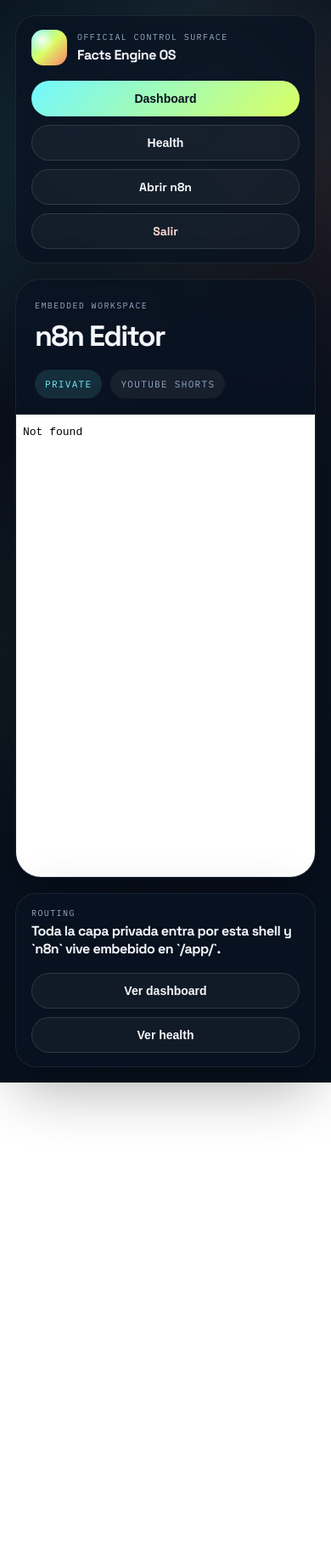
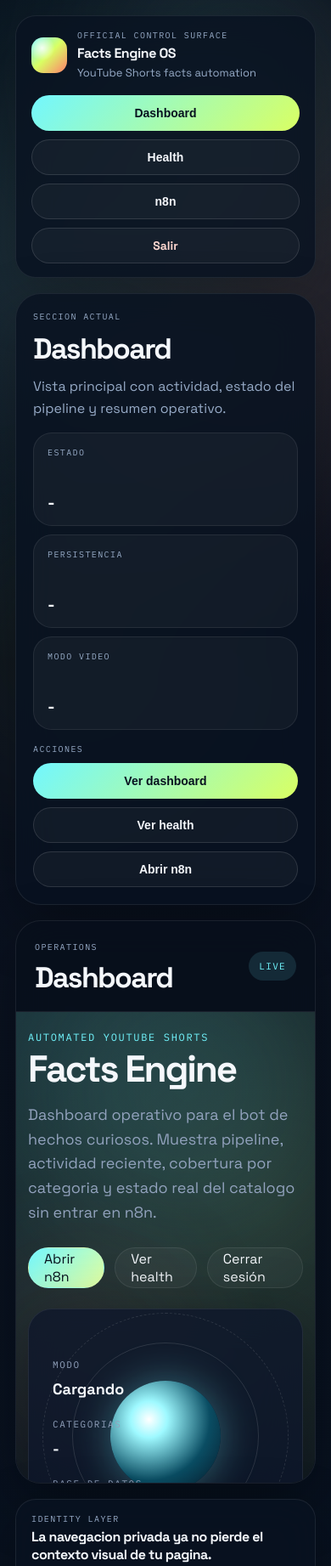
Before and after one commit to Duva-01/Video-Bot-N8N, a website: page public/shell/index.html in a window 390 px wide. Shown: the top 1843 px of the page at 85% size. Before the commit the page ends 1274 px from the top, so only its background shows below. Drawn offline with Linux system fonts and the light colour scheme; no server answers.

Commit message:
Turn shell into unified private dashboard

```diff
--- a/public/auth/login.js
+++ b/public/auth/login.js
@@ -4,7 +4,7 @@
   const submit = form.querySelector("button[type='submit']");
   const nextField = document.getElementById("next");
   const params = new URLSearchParams(window.location.search);
-  const next = params.get("next") || "/";
+  const next = params.get("next") || "/?view=dashboard";
   nextField.value = next;
 
   form.addEventListener("submit", async (event) => {
--- a/public/shell/app.js
+++ b/public/shell/app.js
@@ -1,33 +1,57 @@
 (function () {
-  const overlay = document.getElementById("overlay");
-  const overlayBody = document.getElementById("overlayBody");
-  const overlayTitle = document.getElementById("overlayTitle");
+  const views = {
+    dashboard: {
+      title: "Dashboard",
+      description: "Vista principal con actividad, estado del pipeline y resumen operativo.",
+    },
+    health: {
+      title: "Health",
+      description: "Estado del servicio, persistencia, modo low-memory y parametros activos del runtime.",
+    },
+    n8n: {
+      title: "n8n",
+      description: "Editor embebido para workflows, ejecuciones, credenciales y automatizacion.",
+    },
+  };
 
-  function closeOverlay() {
-    overlay.classList.remove("is-open");
-    overlayBody.innerHTML = "";
+  const titleNode = document.getElementById("viewTitle");
+  const descriptionNode = document.getElementById("viewDescription");
+  const healthJsonNode = document.getElementById("healthJson");
+  const refreshHealthButton = document.getElementById("refreshHealth");
+
+  function setActiveButtons(activeView) {
+    document.querySelectorAll("[data-view]").forEach((node) => {
+      const isActive = node.getAttribute("data-view") === activeView;
+      node.classList.toggle("nav-button--active", isActive && node.classList.contains("nav-button"));
+      node.classList.toggle("sidebar-link--active", isActive && node.classList.contains("sidebar-link"));
+      node.classList.toggle("footer-link--active", isActive && node.classList.contains("footer-link"));
+    });
   }
 
-  function openOverlay(title, node) {
-    overlayTitle.textContent = title;
-    overlayBody.innerHTML = "";
-    overlayBody.appendChild(node);
-    overlay.classList.add("is-open");
+  function setActiveView(activeView, pushHistory) {
+    const selected = views[activeView] ? activeView : "dashboard";
+
+    document.querySelectorAll("[data-view-panel]").forEach((panel) => {
+      panel.classList.toggle("view--active", panel.getAttribute("data-view-panel") === selected);
+    });
+
+    titleNode.textContent = views[selected].title;
+    descriptionNode.textContent = views[selected].description;
+    setActiveButtons(selected);
+
+    if (pushHistory) {
+      const url = new URL(window.location.href);
+      url.searchParams.set("view", selected);
+      window.history.replaceState({}, "", url);
+    }
+
+    if (selected === "health") {
+      loadHealth();
+    }
   }
 
-  function openDashboard() {
-    const iframe = document.createElement("iframe");
-    iframe.className = "overlay-iframe";
-    iframe.src = "/dashboard";
-    iframe.loading = "lazy";
-    openOverlay("Dashboard", iframe);
-  }
-
-  async function openHealth() {
-    const pre = document.createElement("pre");
-    pre.className = "overlay-health";
-    pre.textContent = "Cargando health...";
-    openOverlay("Health", pre);
+  async function loadHealth() {
+    healthJsonNode.textContent = "Cargando health...";
 
     try {
       const response = await fetch("/health", {
@@ -36,37 +60,44 @@
           accept: "application/json",
         },
       });
+
+      if (!response.ok) {
+        throw new Error(`Health request failed with status ${response.status}`);
+      }
+
       const payload = await response.json();
-      pre.textContent = JSON.stringify(payload, null, 2);
+
+      document.getElementById("healthStatus").textContent = payload.status || "-";
+      document.getElementById("healthPersistence").textContent = payload.persistence?.n8nDatabase ? "Neon" : "Local";
+      document.getElementById("healthMode").textContent = payload.performance?.lowMemoryMode ? "Low memory" : "Standard";
+      document.getElementById("healthService").textContent = payload.service || "-";
+      document.getElementById("healthN8nPath").textContent = payload.routing?.n8nPath || "/app/";
+      document.getElementById("healthResolution").textContent =
+        `${payload.performance?.shortsWidth || "-"}x${payload.performance?.shortsHeight || "-"}`;
+      document.getElementById("healthThreads").textContent = String(payload.performance?.ffmpegThreads || "-");
+      healthJsonNode.textContent = JSON.stringify(payload, null, 2);
     } catch (error) {
-      pre.textContent = `No se pudo cargar /health\n\n${error.message}`;
+      healthJsonNode.textContent = `No se pudo cargar /health\n\n${error.message}`;
     }
   }
 
   document.addEventListener("click", function (event) {
-    const closeTrigger = event.target.closest("[data-close-overlay='true']");
-    if (closeTrigger) {
-      closeOverlay();
-      return;
-    }
+    const trigger = event.target.closest("[data-view]");
+    if (!trigger) return;
 
-    const panelTrigger = event.target.closest("[data-shell-panel]");
-    if (!panelTrigger) return;
-
-    const panel = panelTrigger.getAttribute("data-shell-panel");
-    if (panel === "dashboard") {
-      openDashboard();
-      return;
-    }
-
-    if (panel === "health") {
-      openHealth();
-    }
+    const view = trigger.getAttribute("data-view");
+    setActiveView(view, true);
   });
 
-  document.addEventListener("keydown", function (event) {
-    if (event.key === "Escape") {
-      closeOverlay();
-    }
+  refreshHealthButton.addEventListener("click", function () {
+    loadHealth();
   });
+
+  window.addEventListener("popstate", function () {
+    const params = new URLSearchParams(window.location.search);
+    setActiveView(params.get("view") || "dashboard", false);
+  });
+
+  const params = new URLSearchParams(window.location.search);
+  setActiveView(params.get("view") || "dashboard", true);
 })();
--- a/public/shell/index.html
+++ b/public/shell/index.html
@@ -23,67 +23,130 @@
           <div class="brand-copy">
             <span class="eyebrow">Official Control Surface</span>
             <strong>Facts Engine OS</strong>
+            <span class="brand-subtitle">YouTube Shorts facts automation</span>
           </div>
         </div>
 
-        <nav class="topbar-actions">
-          <button class="nav-button nav-button--primary" type="button" data-shell-panel="dashboard">Dashboard</button>
-          <button class="nav-button" type="button" data-shell-panel="health">Health</button>
-          <a class="nav-button" href="/app/" target="n8n-frame">Abrir n8n</a>
+        <nav class="topbar-actions" aria-label="Navegacion principal">
+          <button class="nav-button nav-button--active" type="button" data-view="dashboard">Dashboard</button>
+          <button class="nav-button" type="button" data-view="health">Health</button>
+          <button class="nav-button" type="button" data-view="n8n">n8n</button>
           <a class="nav-button nav-button--danger" href="/auth/logout">Salir</a>
         </nav>
       </header>
 
       <main class="workspace">
-        <section class="frame-shell">
-          <div class="frame-shell__head">
-            <div>
-              <span class="eyebrow">Embedded Workspace</span>
-              <h1>n8n Editor</h1>
-            </div>
-            <div class="frame-shell__meta">
-              <span class="status-pill">Private</span>
-              <span class="status-pill status-pill--soft">YouTube Shorts</span>
+        <aside class="sidebar panel">
+          <div class="sidebar-block">
+            <span class="eyebrow">Seccion actual</span>
+            <h1 id="viewTitle">Dashboard</h1>
+            <p id="viewDescription" class="sidebar-copy">
+              Vista principal con actividad, estado del pipeline y resumen operativo.
+            </p>
+          </div>
+
+          <div class="sidebar-block metrics" id="healthSummary">
+            <article class="metric-card">
+              <span class="metric-label">Estado</span>
+              <strong id="healthStatus">-</strong>
+            </article>
+            <article class="metric-card">
+              <span class="metric-label">Persistencia</span>
+              <strong id="healthPersistence">-</strong>
+            </article>
+            <article class="metric-card">
+              <span class="metric-label">Modo video</span>
+              <strong id="healthMode">-</strong>
+            </article>
+          </div>
+
+          <div class="sidebar-block">
+            <span class="eyebrow">Acciones</span>
+            <div class="sidebar-actions">
+              <button class="sidebar-link" type="button" data-view="dashboard">Ver dashboard</button>
+              <button class="sidebar-link" type="button" data-view="health">Ver health</button>
+              <button class="sidebar-link" type="button" data-view="n8n">Abrir n8n</button>
             </div>
           </div>
+        </aside>
 
-          <div class="frame-shell__body">
+        <section class="content panel">
+          <section class="view view--active" id="view-dashboard" data-view-panel="dashboard">
+            <div class="view-head">
+              <div>
+                <span class="eyebrow">Operations</span>
+                <h2>Dashboard</h2>
+              </div>
+              <span class="status-pill">Live</span>
+            </div>
+            <iframe
+              id="dashboardFrame"
+              class="embedded-frame embedded-frame--dashboard"
+              src="/dashboard"
+              title="Dashboard"
+              loading="eager"
+            ></iframe>
+          </section>
+
+          <section class="view" id="view-health" data-view-panel="health">
+            <div class="view-head">
+              <div>
+                <span class="eyebrow">Service State</span>
+                <h2>Health</h2>
+              </div>
+              <button class="inline-action" type="button" id="refreshHealth">Refrescar</button>
+            </div>
+            <div class="health-grid">
+              <article class="health-card">
+                <span class="metric-label">Servicio</span>
+                <strong id="healthService">-</strong>
+              </article>
+              <article class="health-card">
+                <span class="metric-label">Ruta n8n</span>
+                <strong id="healthN8nPath">-</strong>
+              </article>
+              <article class="health-card">
+                <span class="metric-label">Resolucion</span>
+                <strong id="healthResolution">-</strong>
+              </article>
+              <article class="health-card">
+                <span class="metric-label">Threads</span>
+                <strong id="healthThreads">-</strong>
+              </article>
+            </div>
+            <pre class="health-json" id="healthJson">Cargando health...</pre>
+          </section>
+
+          <section class="view" id="view-n8n" data-view-panel="n8n">
+            <div class="view-head">
+              <div>
+                <span class="eyebrow">Workflow Builder</span>
+                <h2>n8n</h2>
+              </div>
+              <a class="inline-action inline-action--ghost" href="/app/" target="_blank" rel="noreferrer">Abrir en pestaña</a>
+            </div>
             <iframe
               id="n8nFrame"
-              class="n8n-frame"
+              class="embedded-frame embedded-frame--n8n"
               src="/app/"
               title="n8n editor"
-              name="n8n-frame"
-              loading="eager"
+              loading="lazy"
             ></iframe>
-          </div>
+          </section>
         </section>
       </main>
 
       <footer class="footer">
         <div class="footer-copy">
-          <span class="eyebrow">Routing</span>
-          <strong>Toda la capa privada entra por esta shell y `n8n` vive embebido en `/app/`.</strong>
+          <span class="eyebrow">Identity Layer</span>
+          <strong>La navegacion privada ya no pierde el contexto visual de tu pagina.</strong>
         </div>
         <div class="footer-links">
-          <button type="button" class="footer-link" data-shell-panel="dashboard">Ver dashboard</button>
-          <button type="button" class="footer-link" data-shell-panel="health">Ver health</button>
+          <button type="button" class="footer-link" data-view="dashboard">Dashboard</button>
+          <button type="button" class="footer-link" data-view="health">Health</button>
+          <button type="button" class="footer-link" data-view="n8n">n8n</button>
         </div>
       </footer>
-    </div>
-
-    <div class="overlay" id="overlay">
-      <div class="overlay-backdrop" data-close-overlay="true"></div>
-      <aside class="overlay-panel">
-        <div class="overlay-panel__head">
-          <div>
-            <span class="eyebrow">Inline Panel</span>
-            <strong id="overlayTitle">Dashboard</strong>
-          </div>
-          <button class="overlay-close" type="button" aria-label="Cerrar" data-close-overlay="true">×</button>
-        </div>
-        <div class="overlay-panel__body" id="overlayBody"></div>
-      </aside>
     </div>
 
     <script src="/shell/app.js"></script>
--- a/public/shell/styles.css
+++ b/public/shell/styles.css
@@ -8,6 +8,7 @@
   --cyan: #72f7ff;
   --lime: #d9ff63;
   --coral: #ff7f6b;
+  --gold: #ffd169;
 }
 
 * {
@@ -53,11 +54,18 @@ body {
   background: rgba(217, 255, 99, 0.16);
 }
 
-.eyebrow {
+.eyebrow,
+.metric-label {
   font-family: "IBM Plex Mono", monospace;
   text-transform: uppercase;
   letter-spacing: 0.14em;
   font-size: 10px;
+}
+
+.eyebrow,
+.metric-label,
+.brand-subtitle,
+.sidebar-copy {
   color: var(--muted);
 }
 
@@ -71,9 +79,9 @@ body {
   padding: 18px;
 }
 
+.panel,
 .topbar,
-.footer,
-.frame-shell {
+.footer {
   border: 1px solid var(--line);
   background: var(--panel);
   backdrop-filter: blur(22px);
@@ -118,16 +126,24 @@ body {
   letter-spacing: -0.03em;
 }
 
+.brand-subtitle {
+  font-size: 13px;
+}
+
 .topbar-actions,
 .footer-links,
-.frame-shell__meta {
+.sidebar-actions,
+.metrics,
+.health-grid {
   display: flex;
   align-items: center;
   gap: 10px;
 }
 
 .nav-button,
-.footer-link {
+.footer-link,
+.sidebar-link,
+.inline-action {
   display: inline-flex;
   align-items: center;
   justify-content: center;
@@ -145,13 +161,17 @@ body {
 }
 
 .nav-button:hover,
-.footer-link:hover {
+.footer-link:hover,
+.sidebar-link:hover,
+.inline-action:hover {
   transform: translateY(-1px);
   border-color: rgba(255, 255, 255, 0.2);
   background: rgba(255, 255, 255, 0.07);
 }
 
-.nav-button--primary {
+.nav-button--active,
+.sidebar-link--active,
+.footer-link--active {
   color: #07111f;
   border: 0;
   background: linear-gradient(135deg, var(--cyan), var(--lime));
@@ -161,19 +181,97 @@ body {
   color: #ffd8d1;
 }
 
+.inline-action--ghost {
+  color: var(--gold);
+}
+
 .workspace {
   min-height: 0;
+  display: grid;
+  grid-template-columns: 320px minmax(0, 1fr);
+  gap: 18px;
 }
 
-.frame-shell {
-  min-height: calc(100vh - 190px);
-  display: grid;
-  grid-template-rows: auto 1fr;
+.sidebar,
+.content {
+  min-height: 0;
   border-radius: 30px;
   overflow: hidden;
 }
 
-.frame-shell__head {
+.sidebar {
+  display: grid;
+  align-content: start;
+  gap: 16px;
+  padding: 20px;
+}
+
+.sidebar-block {
+  display: grid;
+  gap: 10px;
+}
+
+.sidebar h1 {
+  margin: 0;
+  font-size: 34px;
+  letter-spacing: -0.05em;
+}
+
+.sidebar-copy {
+  margin: 0;
+  line-height: 1.6;
+}
+
+.metrics,
+.health-grid {
+  flex-wrap: wrap;
+}
+
+.metric-card,
+.health-card {
+  flex: 1 1 130px;
+  min-height: 110px;
+  display: grid;
+  align-content: space-between;
+  gap: 8px;
+  padding: 16px;
+  border-radius: 22px;
+  border: 1px solid rgba(255, 255, 255, 0.08);
+  background: rgba(255, 255, 255, 0.04);
+}
+
+.metric-card strong,
+.health-card strong {
+  font-size: 20px;
+  line-height: 1.1;
+}
+
+.sidebar-actions {
+  flex-wrap: wrap;
+}
+
+.sidebar-link,
+.footer-link {
+  flex: 1 1 100%;
+}
+
+.content {
+  display: grid;
+  grid-template-rows: 1fr;
+  background: var(--panel-strong);
+}
+
+.view {
+  display: none;
+  min-height: 0;
+  grid-template-rows: auto 1fr;
+}
+
+.view--active {
+  display: grid;
+}
+
+.view-head {
   display: flex;
   align-items: center;
   justify-content: space-between;
@@ -182,7 +280,7 @@ body {
   border-bottom: 1px solid var(--line);
 }
 
-.frame-shell__head h1 {
+.view-head h2 {
   margin: 6px 0 0;
   font-size: 34px;
   letter-spacing: -0.05em;
@@ -202,111 +300,30 @@ body {
   text-transform: uppercase;
 }
 
-.status-pill--soft {
-  background: rgba(255, 255, 255, 0.06);
-  color: var(--muted);
-}
-
-.frame-shell__body {
-  min-height: 0;
-  background: var(--panel-strong);
-}
-
-.n8n-frame {
+.embedded-frame {
   display: block;
   width: 100%;
   height: 100%;
-  min-height: calc(100vh - 300px);
-  border: 0;
-  background: #fff;
-}
-
-.overlay {
-  position: fixed;
-  inset: 0;
-  z-index: 2147483000;
-  pointer-events: none;
-}
-
-.overlay.is-open {
-  pointer-events: auto;
-}
-
-.overlay-backdrop {
-  position: absolute;
-  inset: 0;
-  background: rgba(3, 8, 18, 0.58);
-  opacity: 0;
-  transition: opacity 180ms ease;
-}
-
-.overlay.is-open .overlay-backdrop {
-  opacity: 1;
-}
-
-.overlay-panel {
-  position: absolute;
-  top: 24px;
-  right: 24px;
-  width: min(760px, calc(100vw - 40px));
-  height: min(82vh, 880px);
-  display: grid;
-  grid-template-rows: auto 1fr;
-  border-radius: 24px;
-  border: 1px solid rgba(255, 255, 255, 0.14);
-  background: linear-gradient(180deg, rgba(9, 15, 29, 0.98), rgba(12, 19, 37, 0.99));
-  box-shadow: 0 28px 72px rgba(0, 0, 0, 0.48);
-  transform: translateY(-8px) scale(0.98);
-  opacity: 0;
-  transition: transform 180ms ease, opacity 180ms ease;
-  overflow: hidden;
-}
-
-.overlay.is-open .overlay-panel {
-  transform: translateY(0) scale(1);
-  opacity: 1;
-}
-
-.overlay-panel__head {
-  display: flex;
-  align-items: center;
-  justify-content: space-between;
-  gap: 16px;
-  padding: 16px 18px;
-  border-bottom: 1px solid rgba(255, 255, 255, 0.08);
-}
-
-.overlay-panel__body {
-  min-height: 0;
-  background: rgba(5, 10, 21, 0.94);
-}
-
-.overlay-close {
-  width: 40px;
-  height: 40px;
-  border: 0;
-  border-radius: 999px;
-  background: rgba(255, 255, 255, 0.08);
-  color: var(--text);
-  font-size: 26px;
-  line-height: 1;
-  cursor: pointer;
-}
-
-.overlay-iframe,
-.overlay-health {
-  width: 100%;
-  height: 100%;
-}
-
-.overlay-iframe {
+  min-height: calc(100vh - 290px);
   border: 0;
   background: #07101c;
 }
 
-.overlay-health {
+.embedded-frame--dashboard {
+  background: transparent;
+}
+
+.embedded-frame--n8n {
+  background: #fff;
+}
+
+.health-grid {
+  padding: 20px 22px 0;
+}
+
+.health-json {
   margin: 0;
-  padding: 22px;
+  padding: 20px 22px 24px;
   overflow: auto;
   color: #dbe6f4;
   font-size: 13px;
@@ -314,30 +331,36 @@ body {
   font-family: "IBM Plex Mono", ui-monospace, monospace;
 }
 
+@media (max-width: 1120px) {
+  .workspace {
+    grid-template-columns: 1fr;
+  }
+
+  .sidebar-link,
+  .footer-link {
+    flex: 1 1 180px;
+  }
+}
+
 @media (max-width: 980px) {
   .topbar,
-  .footer,
-  .frame-shell__head {
+  .footer {
     flex-direction: column;
     align-items: stretch;
   }
 
   .topbar-actions,
   .footer-links,
-  .frame-shell__meta {
+  .sidebar-actions,
+  .metrics,
+  .health-grid {
     flex-wrap: wrap;
   }
 
   .nav-button,
-  .footer-link {
+  .footer-link,
+  .sidebar-link,
+  .inline-action {
     flex: 1 1 180px;
   }
-
-  .overlay-panel {
-    top: 18px;
-    left: 12px;
-    right: 12px;
-    width: auto;
-    height: calc(100vh - 36px);
-  }
 }
```
